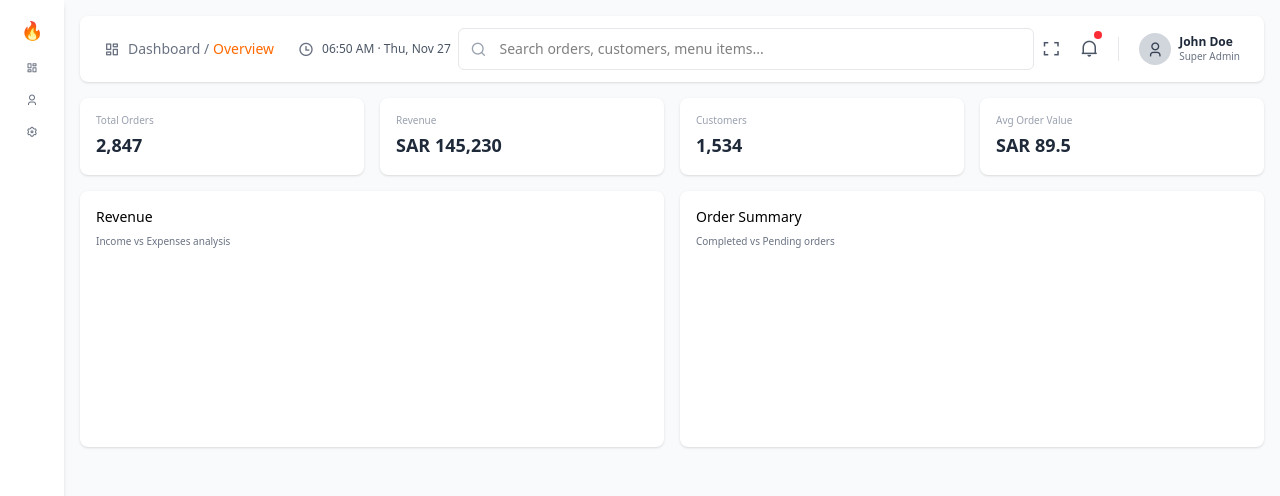
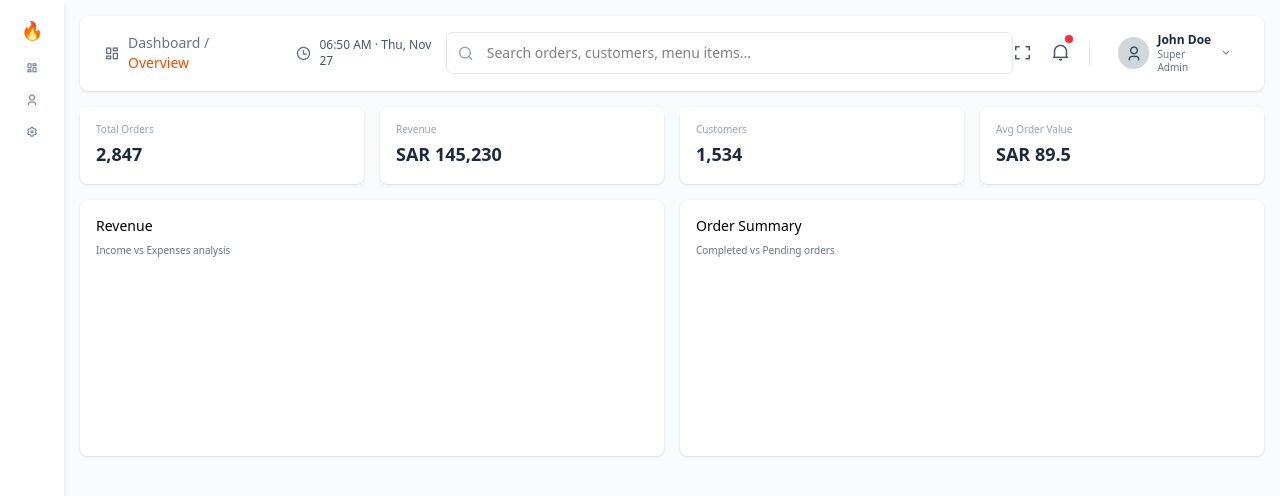
Before and after one commit to ganeshWebseeder/CRM-App, a React (Vite) app: page /dashboard in a window 1280 px wide. Shown: the top 496 px of the page. Built offline with nearby package versions, Linux system fonts and the light colour scheme.

Commit message:
Navbar section work done

```diff
--- a/src/components/Dash-ui/Navbar.jsx
+++ b/src/components/Dash-ui/Navbar.jsx
@@ -1,10 +1,12 @@
-import { useState, useEffect } from "react";
+import { useState, useEffect, useRef } from "react";
 
 export default function Navbar() {
   const [isFullscreen, setIsFullscreen] = useState(false);
   const [currentTime, setCurrentTime] = useState("");
+  const [isDropdownOpen, setIsDropdownOpen] = useState(false);
+  const dropdownRef = useRef(null);
 
-  // Update live time
+  // Live time
   useEffect(() => {
     const updateTime = () => {
       const now = new Date();
@@ -17,7 +19,7 @@ export default function Navbar() {
     return () => clearInterval(timer);
   }, []);
 
-  // Handle fullscreen toggle
+  // Fullscreen toggle
   const toggleFullscreen = () => {
     if (!document.fullscreenElement) {
       document.documentElement.requestFullscreen();
@@ -28,14 +30,25 @@ export default function Navbar() {
     }
   };
 
+  // Close dropdown when clicked outside
+  useEffect(() => {
+    const handleClickOutside = (event) => {
+      if (dropdownRef.current && !dropdownRef.current.contains(event.target)) {
+        setIsDropdownOpen(false);
+      }
+    };
+    document.addEventListener("mousedown", handleClickOutside);
+    return () => document.removeEventListener("mousedown", handleClickOutside);
+  }, []);
+
   return (
     <div className="flex justify-between items-center bg-white px-6 py-3 rounded-lg shadow-sm mb-4">
-      {/* LEFT SIDE: Dashboard + Timer */}
+      {/* LEFT SIDE */}
       <div className="flex items-center space-x-6">
         <div className="flex items-center space-x-2 text-gray-700">
           <i className="ri-dashboard-line text-base text-gray-500"></i>
           <p className="text-sm text-gray-500">
-            Dashboard / <span className="text-gray-900 font-medium text-orange-500">Overview</span>
+            Dashboard / <span className="text-gray-900 font-medium text-orange-600">Overview</span>
           </p>
         </div>
         <div className="flex items-center text-xs text-gray-600">
@@ -44,7 +57,7 @@ export default function Navbar() {
         </div>
       </div>
 
-      {/* CENTER: Search Bar */}
+      {/* CENTER: Search */}
       <div className="relative w-[36rem]">
         <i className="ri-search-line absolute left-3 top-1/2 -translate-y-1/2 text-gray-400 text-base"></i>
         <input
@@ -54,9 +67,9 @@ export default function Navbar() {
         />
       </div>
 
-      {/* RIGHT SIDE: Icons */}
-      <div className="flex items-center space-x-5 text-gray-600">
-        {/* Toggle Fullscreen */}
+      {/* RIGHT SIDE: Icons + User */}
+      <div className="flex items-center space-x-5 text-gray-600" ref={dropdownRef}>
+        {/* Fullscreen */}
         <button title="Toggle Fullscreen" onClick={toggleFullscreen}>
           <i
             className={`${
@@ -65,7 +78,7 @@ export default function Navbar() {
           ></i>
         </button>
 
-        {/* Notification */}
+        {/* Notifications */}
         <button title="Notifications" className="relative">
           <i className="ri-notification-2-line text-lg hover:text-gray-800"></i>
           <span className="absolute -top-1 -right-1 w-2 h-2 bg-red-500 rounded-full"></span>
@@ -74,15 +87,66 @@ export default function Navbar() {
         {/* Divider */}
         <div className="w-px h-6 bg-gray-200"></div>
 
-        {/* User Profile */}
-        <div className="flex items-center space-x-2">
+        {/* User Dropdown */}
+        <div className="relative">
+          <button
+            onClick={() => setIsDropdownOpen(!isDropdownOpen)}
+            className="flex items-center space-x-2 hover:bg-gray-50 rounded-md px-2 py-1"
+          >
             <div className="w-8 h-8 bg-gray-300 rounded-full flex items-center justify-center">
               <i className="ri-user-3-line text-gray-700 text-base"></i>
             </div>
-          <div>
+            <div className="flex items-center">
+              <div className="text-left">
                 <p className="text-xs font-semibold text-gray-800">John Doe</p>
                 <p className="text-[10px] text-gray-500">Super Admin</p>
               </div>
+              <i
+                className={`ri-arrow-down-s-line ml-1 text-gray-500 transition-transform duration-200 ${
+                  isDropdownOpen ? "rotate-180" : ""
+                }`}
+              ></i>
+            </div>
+          </button>
+
+          {/* Dropdown Menu */}
+          {isDropdownOpen && (
+            <div className="absolute right-0 mt-2 w-56 bg-white border border-gray-200 rounded-md shadow-lg text-xs z-50">
+              {/* User Info Section */}
+              <div className="px-4 py-3 border-b border-gray-200 flex items-center space-x-3">
+                <div className="w-10 h-10 bg-gray-300 rounded-full flex items-center justify-center">
+                  <i className="ri-user-3-line text-gray-700 text-lg"></i>
+                </div>
+                <div>
+                  <p className="font-semibold text-gray-800 text-sm">John Doe</p>
+                  <p className="text-gray-500 text-[11px]">john@example.com</p>
+                  <div className="flex items-center text-[10px] text-gray-400">
+                    <i className="ri-shield-user-line mr-1 text-gray-500"></i> Super Admin
+                  </div>
+                </div>
+              </div>
+
+              {/* Menu Options */}
+              <ul className="py-1">
+                <li className="px-4 py-2 hover:bg-gray-100 cursor-pointer flex items-center space-x-2">
+                  <i className="ri-user-line"></i> <span>My Profile</span>
+                </li>
+                <li className="px-4 py-2 hover:bg-gray-100 cursor-pointer flex items-center space-x-2">
+                  <i className="ri-settings-3-line"></i> <span>Account Settings</span>
+                </li>
+                <li className="px-4 py-2 hover:bg-gray-100 cursor-pointer flex items-center space-x-2">
+                  <i className="ri-question-line"></i> <span>Help & Support</span>
+                </li>
+                <li className="px-4 py-2 hover:bg-gray-100 cursor-pointer flex items-center space-x-2">
+                  <i className="ri-translate-2"></i> <span>Language</span>
+                </li>
+                <hr className="my-1 border-gray-200" />
+                <li className="px-4 py-2 hover:bg-gray-100 cursor-pointer flex items-center space-x-2 text-red-600">
+                  <i className="ri-logout-box-r-line"></i> <span>Sign Out</span>
+                </li>
+              </ul>
+            </div>
+          )}
         </div>
       </div>
     </div>
```
Lines whose indentation alone changed are shown as unchanged.
